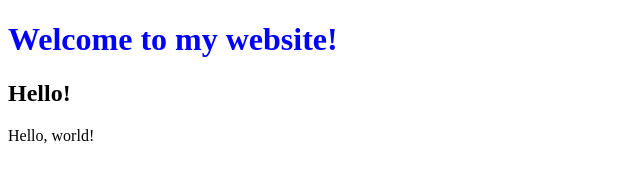
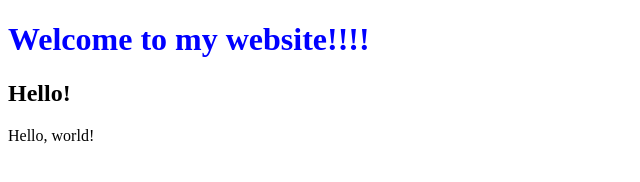
Before and after one commit to Hamzshaa/ApplesHomePage_Bootstrap, a plain HTML site: page hello.html in a window 1280 px wide. Shown: the full height of the page, 0-640 px from the left. Drawn offline with Linux system fonts and the light colour scheme.

Commit message:
Update hello.html

```diff
--- a/hello.html
+++ b/hello.html
@@ -4,7 +4,7 @@
         <title>Hello!</title>
     </head>
     <body>
-        <h1 style="color:blue">Welcome to my website!</h1>
+        <h1 style="color:blue">Welcome to my website!!!!</h1>
         <h2>Hello!</h2>
         Hello, world!
     </body>
```
